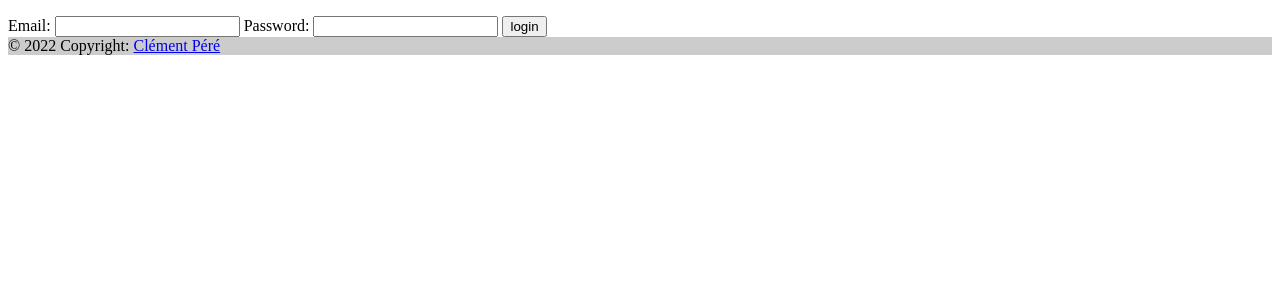
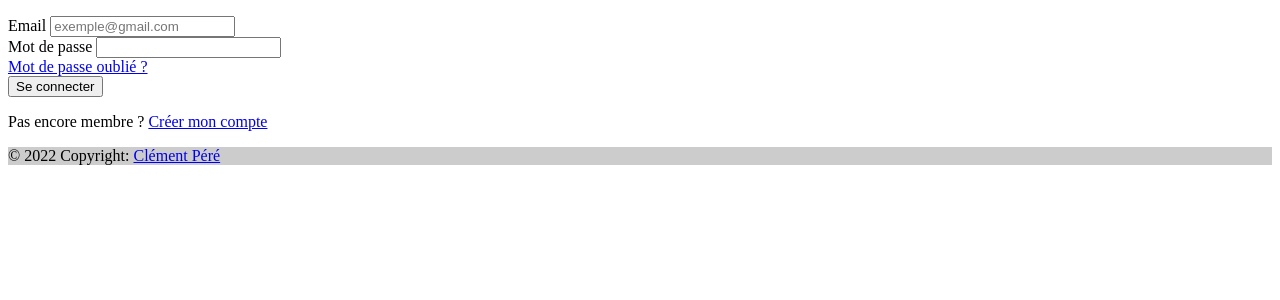
Before and after one commit to clementPere/snowTricks, a Symfony app: template templates/login/index.html.twig in a window 1280 px wide. Shown: the part 78-378 px from the top of the page. Run offline with Twig, Linux system fonts and the light colour scheme; the template is opened without the code that fills it, so the values that code supplies are empty; some libraries are stand-ins or nearby versions.

Commit message:
add new login page style

```diff
--- a/templates/login/index.html.twig
+++ b/templates/login/index.html.twig
@@ -1,24 +1,37 @@
-
 {% extends 'base.html.twig' %}
-
 
 
 {% block body %}
 	{% if error %}
 		<div>{{ error.messageKey|trans(error.messageData, 'security') }}</div>
 	{% endif %}
+	<div class="baniereAuthentication">
+		<form class="loginForm" action="{{ path('app_login') }}" method="post">
+			<div class="m-auto inputLoginForm">
+				<label class="form-label text-white text-start" for="username">Email</label>
+				<input class="form-control" type="email" id="username" name="_username" placeholder="exemple@gmail.com" required value="{{ last_username }}"/>
+			</div>
 
-    <form class="loginForm" action="{{ path('app_login') }}" method="post">
-        <label for="username">Email:</label>
-        <input type="text" id="username" name="_username" value="{{ last_username }}"/>
+			<div class="m-auto inputLoginForm">
+				<label class="form-label text-white pt-3" for="password">Mot de passe</label>
+				<input class="form-control" type="password" id="password" required name=" _password">
+			</div>
 
-        <label for="password">Password:</label>
-        <input type="password" id="password" name="_password"/>
+			<div class="text-end m-auto inputLoginForm">
+				<a class="link-primary mx-2 mt-4" href="#!">Mot de passe oublié ?</a>
+			</div>
 
-        {# If you want to control the URL the user is redirected to on success #}
 			<input type="hidden" name="_csrf_token" value="{{ csrf_token('authenticate') }}">
 			<input type="hidden" name="_target_path" value="back_to_your_page"/>
+			<div class="w-100 text-center">
+				<button class="btn btn-primary btn-block mb-4 mt-4" type="submit">Se connecter</button>
+			</div>
 
-        <button type="submit">login</button>
+			<div class="text-center text-white">
+				<p>Pas encore membre ?
+					<a href="#!">Créer mon compte</a>
+				</p>
+			</button>
+		</div>
 	</form>
-{% endblock %}
+</div>{% endblock %}
```
Also changed, not shown: assets/styles/loginForm.scss (+34 -1 lines), src/DataFixtures/UserFixtures.php (+14 -2 lines). Lines whose indentation alone changed are shown as unchanged.
